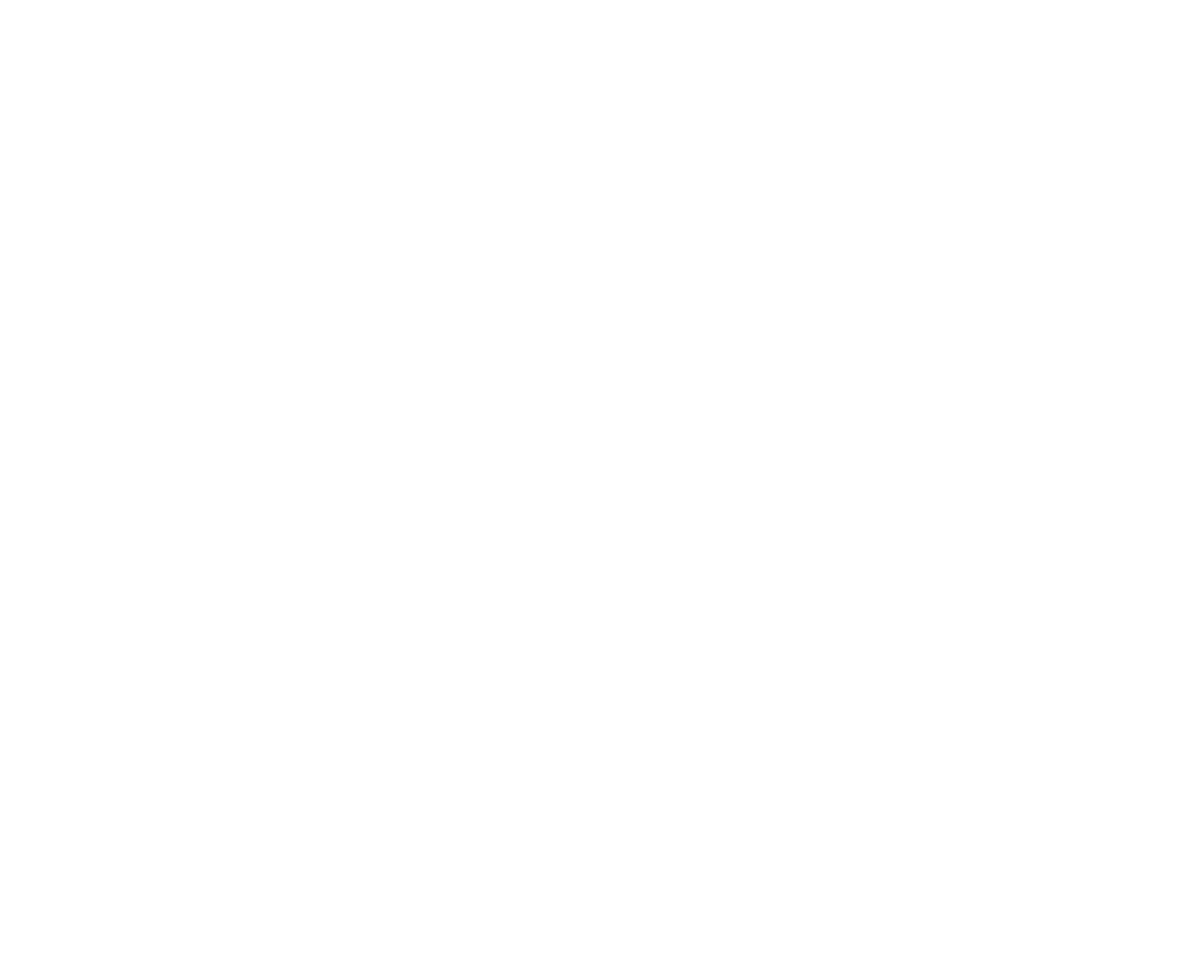
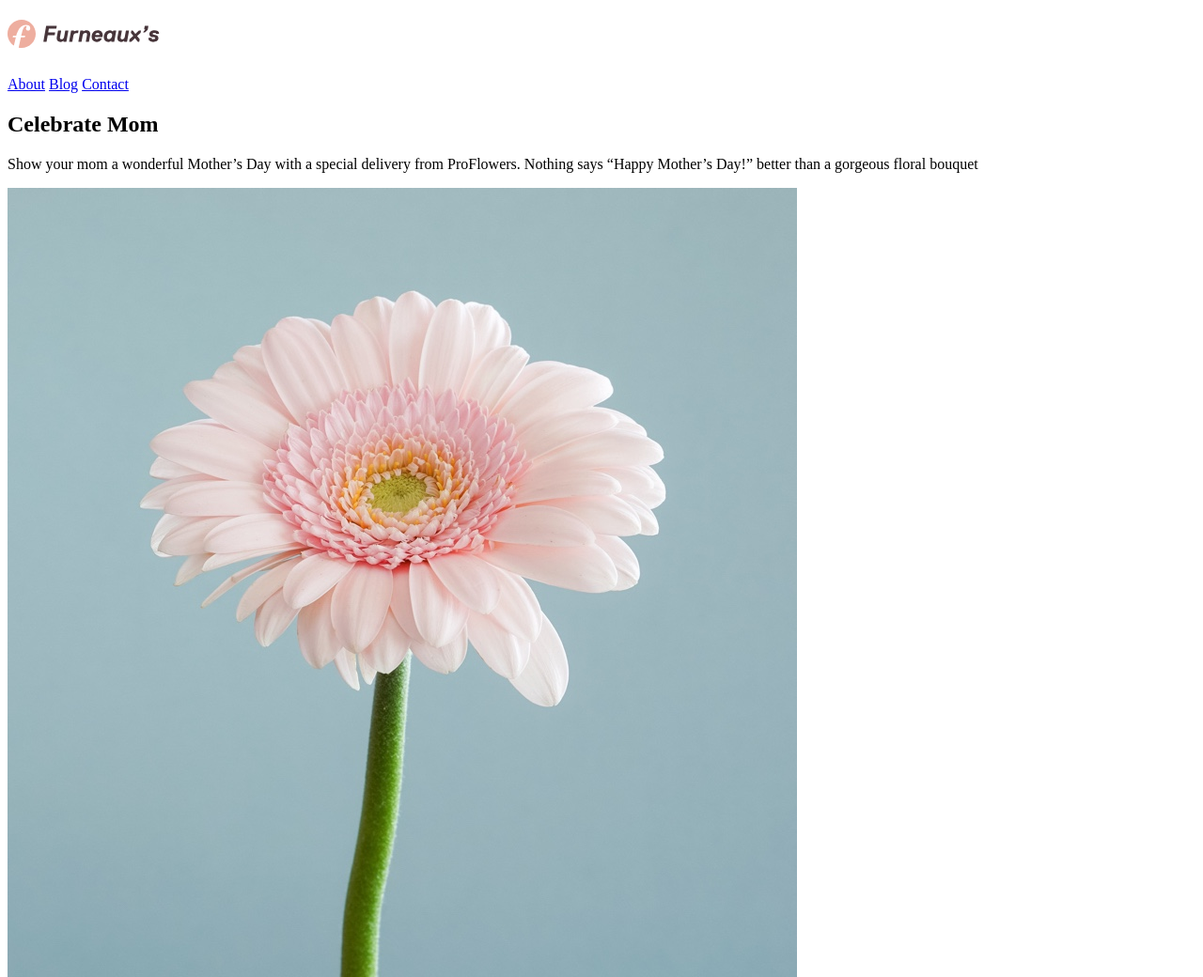
Before and after one commit to haroldao/Grids_Website_Training, a website: page index.html in a window 1280 px wide. Shown: the top 1040 px of the page at 94% size. Before the commit the page ends 800 px from the top, so only its background shows below. Drawn offline with Linux system fonts and the light colour scheme.

Commit message:
HTML Header + Hero + Flowers Sections

```diff
--- a/index.html
+++ b/index.html
@@ -8,11 +8,32 @@
   </head>
   <body>
     <header>
-      <h1></h1>
+      <h1>
+        <img src="/assets/logo.svg" alt="" srcset="" />
+      </h1>
+
+      <nav>
+        <a href="about.html">About</a>
+        <a href="blog.html">Blog</a>
+        <a href="contact.html">Contact</a>
+      </nav>
     </header>
 
-    <section class="hero"></section>
-    <section class="flowers"></section>
+    <section class="hero">
+      <div>
+        <h2>Celebrate Mom</h2>
+        <p>
+          Show your mom a wonderful Mother’s Day with a special delivery from
+          ProFlowers. Nothing says “Happy Mother’s Day!” better than a gorgeous
+          floral bouquet
+        </p>
+      </div>
+    </section>
+    <section class="flowers">
+      <img src="/assets/flower_1.jpg" alt="" srcset="" />
+      <img src="/assets/flower_2.jpg" alt="" srcset="" />
+      <img src="/assets/flower_3.jpg" alt="" srcset="" />
+    </section>
     <section class="quotes"></section>
     <section class="hero chair"></section>
     <section class="logo"></section>
```
Also changed, not shown: assets/bbc.svg (added), assets/buzzfeed.svg (added), assets/flower_1.jpg (added), assets/flower_2.jpg (added), assets/flower_3.jpg (added), assets/forbes.svg (added), assets/full-bleed.jpg (added), assets/guardian.svg (added), assets/hero.jpg (added), assets/logo-footer.svg (added), assets/logo.svg (added), assets/quote_chelsea.png (added), assets/quote_liv.png (added).
